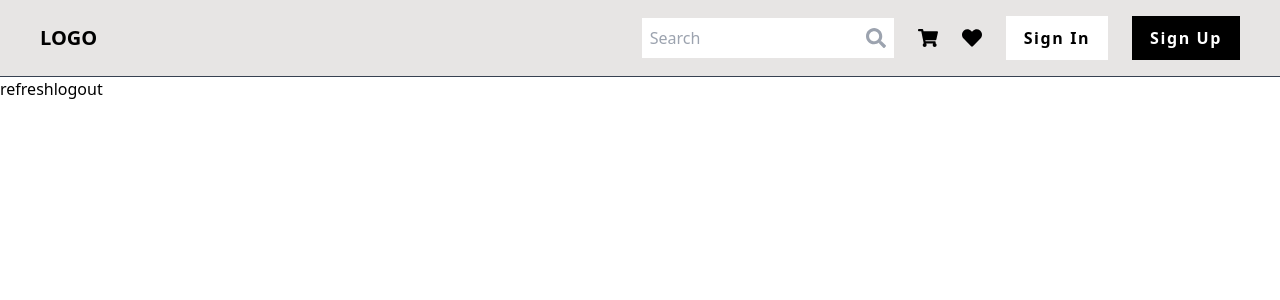
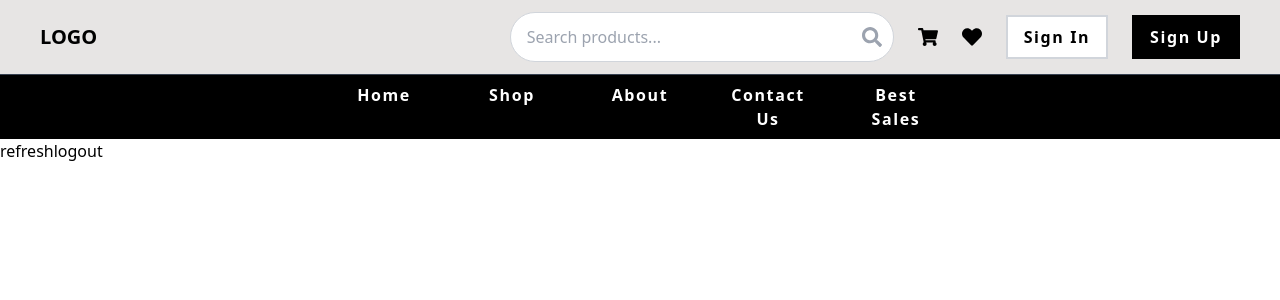
Before and after one commit to ZouCherif/tech_Ecommerce, a React (Create React App) app in the folder frontend/: page / in a window 1280 px wide. Shown: the top 300 px of the page. Built offline with nearby package versions, Linux system fonts and the light colour scheme.

Commit message:
Navbar styling

```diff
--- a/frontend/src/components/NavBar.js
+++ b/frontend/src/components/NavBar.js
@@ -4,17 +4,21 @@ import { Link } from "react-router-dom";
 const Navbar = () => {
   return (
     <nav className="bg-stone-200 text-black w-full">
-      <div className="container mx-auto flex justify-between items-center py-4">
+      <div className="container mx-auto flex justify-between items-center py-3">
         <div className="text-xl font-bold">LOGO</div>
         <div className="flex items-center space-x-6">
-          <div className="flex items-center bg-white">
+          <div className="relative">
             <input
               type="text"
-              placeholder="Search"
-              className="p-2 text-black w-40 sm:w-56 focus:outline-none"
+              placeholder="Search products..."
+              className="py-3 px-4 pr-10 text-gray-700 w-64 sm:w-96 focus:outline-none bg-white border border-gray-300 rounded-full transition-all duration-300 focus:ring-2 focus:ring-indigo-300"
             />
-            <FaSearch className=" text-gray-400 mr-2" size={20} />
+            <FaSearch
+              className="absolute right-3 top-1/2 transform -translate-y-1/2 text-gray-400"
+              size={20}
+            />
           </div>
+
           <a href="#" className="hover:text-gray-500">
             <FaShoppingCart size={20} />
           </a>
@@ -23,19 +27,38 @@ const Navbar = () => {
           </a>
           <Link
             to="/auth"
-            className="bg-white cursor-pointer text-black font-semibold hover:bg-black hover:text-white duration-700 border-2 border-white tracking-widest py-2 px-4"
+            className="bg-white cursor-pointer text-black font-semibold hover:bg-black hover:text-white duration-300 border-2 border-gray-300 tracking-widest py-2 px-4"
           >
             Sign In
           </Link>
           <Link
             to="/register"
-            className="bg-black cursor-pointer text-white font-semibold py-2 px-4 hover:bg-white hover:text-black duration-700 border-2 border-black tracking-widest"
+            className="bg-black cursor-pointer text-white font-semibold py-2 px-4 hover:bg-white hover:text-black duration-300 border-2 border-black tracking-widest"
           >
             Sign Up
           </Link>
         </div>
       </div>
       <hr className=" border-gray-700" />
+      <div className="bg-black">
+        <ul className="flex justify-around w-1/2 mx-auto text-white text-center">
+          <li className="bg-black cursor-pointer text-white font-semibold py-2 px-4 hover:bg-white hover:text-black duration-300 tracking-widest w-1/5">
+            Home
+          </li>
+          <li className="bg-black cursor-pointer text-white font-semibold py-2 px-4 hover:bg-white hover:text-black duration-300 tracking-widest w-1/5">
+            Shop
+          </li>
+          <li className="bg-black cursor-pointer text-white font-semibold py-2 px-4 hover:bg-white hover:text-black duration-300 tracking-widest w-1/5">
+            About
+          </li>
+          <li className="bg-black cursor-pointer text-white font-semibold py-2 px-4 hover:bg-white hover:text-black duration-300 tracking-widest w-1/5">
+            Contact Us
+          </li>
+          <li className="bg-black cursor-pointer text-white font-semibold py-2 px-4 hover:bg-white hover:text-black duration-300 tracking-widest w-1/5">
+            Best Sales
+          </li>
+        </ul>
+      </div>
     </nav>
   );
 };
```
